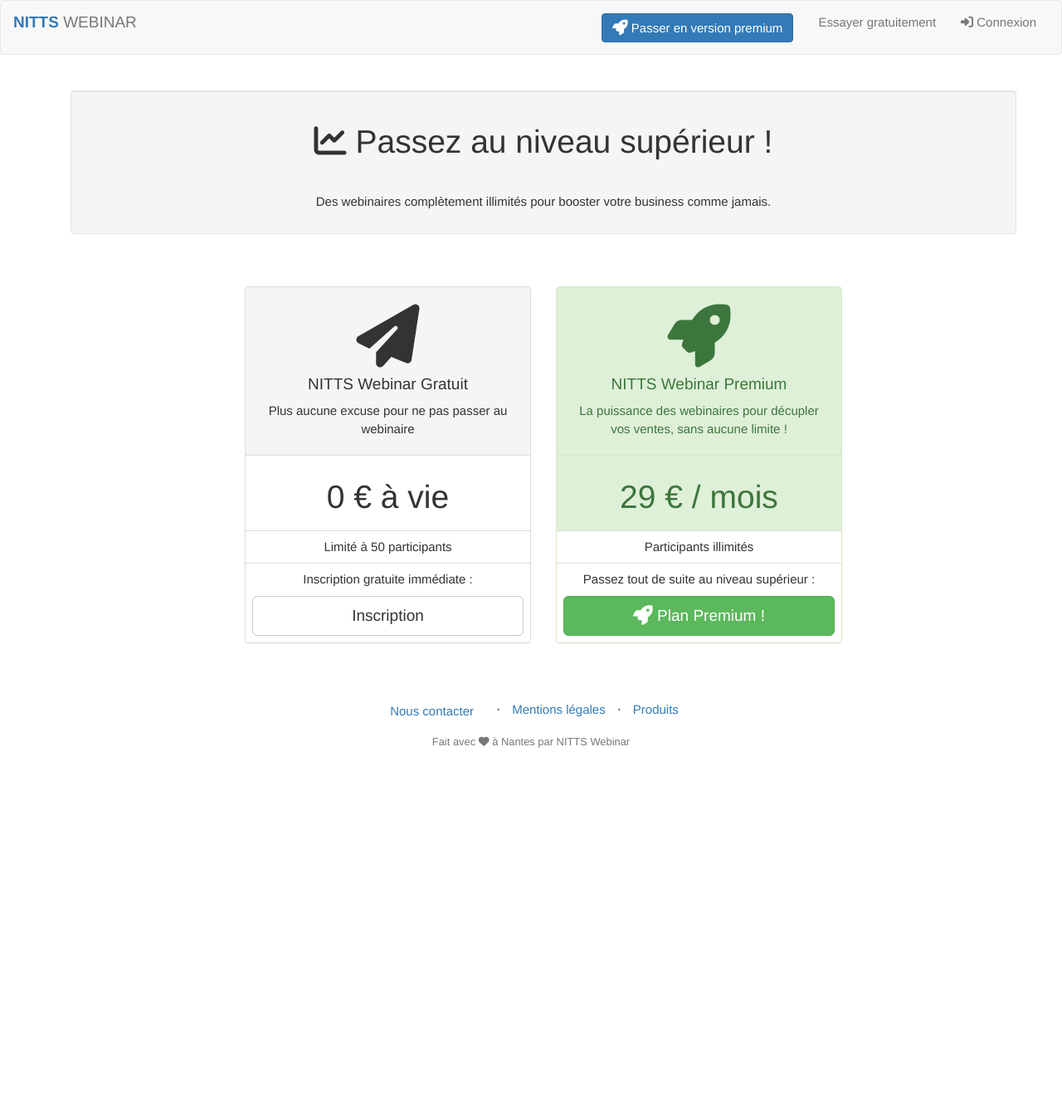
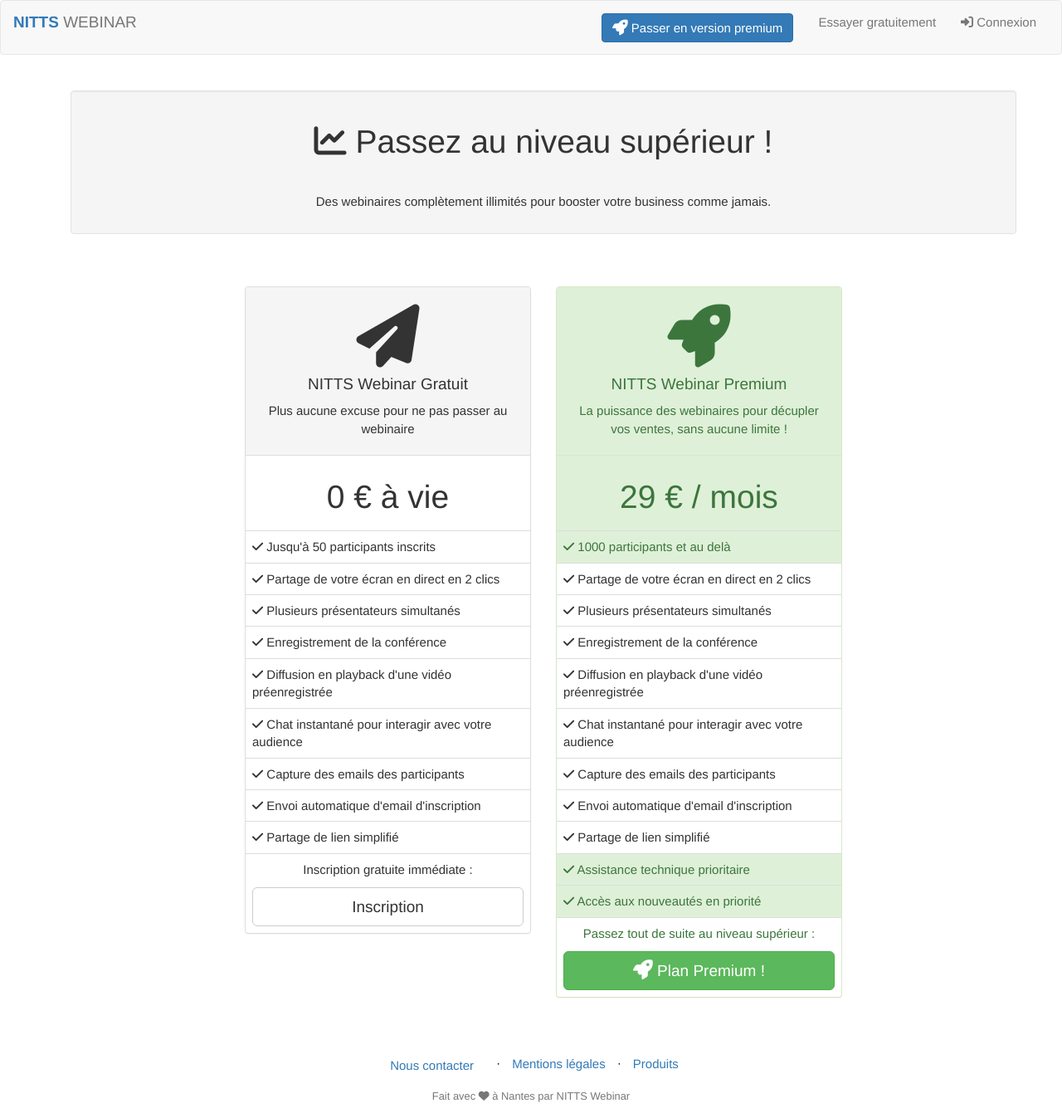
Before and after one commit to nittswebinar/nittswebinar.github.io, a Jekyll site: the page built from niveau-superieur.html, in a window 1280 px wide. Shown: the whole page at 83% size. Built offline with Jekyll 4.4.1, drawn with Linux system fonts in a browser that asks for light colours; nearby versions of some CDN libraries; comment, search, counter and statistics services are not loaded; before the commit the page ends 914 px from its top, so only the background shows below that.

Commit message:
price tabs have bullet points

```diff
--- a/niveau-superieur.html
+++ b/niveau-superieur.html
@@ -20,8 +20,8 @@
     <div class="row">
       <div class="col-md-offset-2 col-md-8">
         <div class="col-sm-6 col-xs-12">
-          <div class="panel panel-default text-center">
-            <div class="panel-heading">
+          <div class="panel panel-default">
+            <div class="panel-heading text-center">
               <h4><i class="fa fa-paper-plane fa-4x" aria-hidden="true"></i></h4>
               <h4>NITTS Webinar Gratuit</h4>
               <p>
@@ -29,14 +29,54 @@
               </p>
             </div>
             <table class="table">
-              <tr>
+              <tr class="text-center">
                 <td>
                   <h4 class="h1">0 € à vie</h4>
                 </td>
               </tr>
               <tr>
                 <td>
-                  Limité à 50 participants
+                  <i class="fa fa-check"></i> Jusqu'à 50 participants inscrits
+                </td>
+              </tr>
+              <tr>
+                <td>
+                  <i class="fa fa-check"></i> Partage de votre écran en direct en 2 clics
+                </td>
+              </tr>
+              <tr>
+                <td>
+                  <i class="fa fa-check"></i> Plusieurs présentateurs simultanés
+                </td>
+              </tr>
+              <tr>
+                <td>
+                  <i class="fa fa-check"></i> Enregistrement de la conférence
+                </td>
+              </tr>
+              <tr>
+                <td>
+                  <i class="fa fa-check"></i> Diffusion en playback d'une vidéo préenregistrée
+                </td>
+              </tr>
+              <tr>
+                <td>
+                  <i class="fa fa-check"></i> Chat instantané pour interagir avec votre audience
+                </td>
+              </tr>
+              <tr>
+                <td>
+                  <i class="fa fa-check"></i> Capture des emails des participants
+                </td>
+              </tr>
+              <tr>
+                <td>
+                  <i class="fa fa-check"></i> Envoi automatique d'email d'inscription
+                </td>
+              </tr>
+              <tr>
+                <td>
+                  <i class="fa fa-check"></i> Partage de lien simplifié
                 </td>
               </tr>
               <tr>
@@ -53,8 +93,8 @@
         </div>
 
         <div class="col-sm-6 col-xs-12">
-          <div class="panel panel-success text-center">
-            <div class="panel-heading">
+          <div class="panel panel-success">
+            <div class="panel-heading text-center">
               <h4><i class="fa fa-rocket fa-4x" aria-hidden="true"></i></h4>
               <h4>NITTS Webinar Premium</h4>
               <p>
@@ -62,19 +102,69 @@
               </p>
             </div>
             <table class="table">
-              <tr>
+              <tr class="text-center">
                 <td class="success">
                   <h4 class="h1 text-success">29 € / mois</h4>
                 </td>
               </tr>
               <tr>
-                <td>
-                  Participants illimités
+                <td class="success text-success">
+                  <i class="fa fa-check"></i> 1000 participants et au delà
                 </td>
               </tr>
               <tr>
                 <td>
-                  <p class="text-center">
+                  <i class="fa fa-check"></i> Partage de votre écran en direct en 2 clics
+                </td>
+              </tr>
+              <tr>
+                <td>
+                  <i class="fa fa-check"></i> Plusieurs présentateurs simultanés
+                </td>
+              </tr>
+              <tr>
+                <td>
+                  <i class="fa fa-check"></i> Enregistrement de la conférence
+                </td>
+              </tr>
+              <tr>
+                <td>
+                  <i class="fa fa-check"></i> Diffusion en playback d'une vidéo préenregistrée
+                </td>
+              </tr>
+              <tr>
+                <td>
+                  <i class="fa fa-check"></i> Chat instantané pour interagir avec votre audience
+                </td>
+              </tr>
+              <tr>
+                <td>
+                  <i class="fa fa-check"></i> Capture des emails des participants
+                </td>
+              </tr>
+              <tr>
+                <td>
+                  <i class="fa fa-check"></i> Envoi automatique d'email d'inscription
+                </td>
+              </tr>
+              <tr>
+                <td>
+                  <i class="fa fa-check"></i> Partage de lien simplifié
+                </td>
+              </tr>
+              <tr>
+                <td class="success text-success">
+                  <i class="fa fa-check"></i> Assistance technique prioritaire
+                </td>
+              </tr>
+              <tr>
+                <td class="success text-success">
+                  <i class="fa fa-check"></i> Accès aux nouveautés en priorité
+                </td>
+              </tr>
+              <tr>
+                <td>
+                  <p class="text-center text-success">
                     Passez tout de suite au niveau supérieur :
                   </p>
                   <button ng-if="session.getUser().accountType != 'premium'" class="btn btn-success btn-lg btn-block" payment amount="29" membership="premium"><i class="fa fa-rocket fa-lg" aria-hidden="true"></i> Plan Premium !</button>
```
